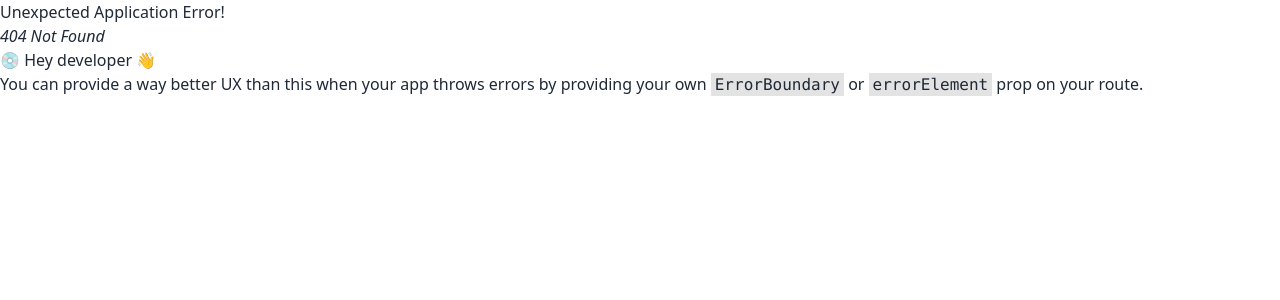
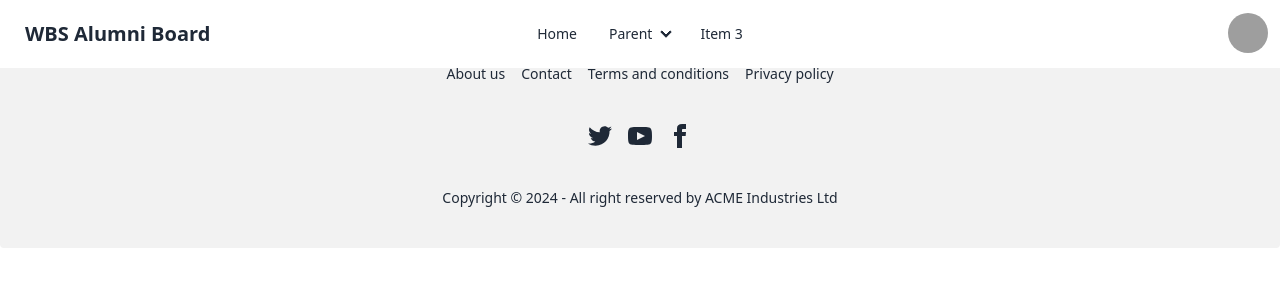
Before and after one commit to GerdBraun/WBS-Alumni-Board, a React (Vite) app: page /login in a window 1280 px wide. Before the commit this address had no page. Shown: the top 300 px of the page. Built offline with nearby package versions, Linux system fonts and the light colour scheme; grey boxes are pictures that could not be loaded.

Commit message:
fixed router and added routing to signupForm and LoginForm

```diff
--- a/src/App.jsx
+++ b/src/App.jsx
@@ -2,19 +2,20 @@ import {
   createBrowserRouter,
   createRoutesFromElements,
   Route,
-  Outlet,
   RouterProvider,
 } from "react-router-dom";
 import Layout from "./components/general/Layout";
 import HomePage from "./components/general/HomePage";
+import SignupForm from "./components/authentication/SignupForm";
+import LoginForm from "./components/authentication/LoginForm";
 
 const App = () => {
   const router = createBrowserRouter(
     createRoutesFromElements(
       <Route path="/" element={<Layout />}>
-        <Route element={<Outlet />}>
-          <Route index element={<HomePage />} />
-        </Route>
+        <Route index element={<HomePage />} />
+        <Route path="/signUp" element={<SignupForm />} />
+        <Route path="/login" element={<LoginForm />} />
       </Route>
     )
   );
--- a/src/components/authentication/LoginForm.jsx
+++ b/src/components/authentication/LoginForm.jsx
@@ -1,5 +1,5 @@
 const LoginForm = () => {
-  return <div>LoginForm</div>;
+  return <div><h1>LoginForm</h1></div>;
 };
 
 export default LoginForm;
--- a/src/components/authentication/SignupForm.jsx
+++ b/src/components/authentication/SignupForm.jsx
@@ -1,5 +1,10 @@
 const SignupForm = () => {
-  return <div>SignupForm</div>;
+  return (
+    <>
+      <div>SignupForm</div>
+
+    </>
+  );
 };
 
 export default SignupForm;
--- a/src/components/general/Layout.jsx
+++ b/src/components/general/Layout.jsx
@@ -9,9 +9,9 @@ const Layout = () => {
   return (
     <ContextProvider>
       <Header />
-      <main>
+      <div className="container mx-auto">
         <Outlet />
-      </main>
+        </div>
       <Footer />
       <ToastContainer />
     </ContextProvider>
--- a/src/components/parts/Header.jsx
+++ b/src/components/parts/Header.jsx
@@ -1,7 +1,8 @@
+import { Link } from "react-router-dom";
 const Header = () => {
   return (
     <div className="relative">
-      <div className="navbar bg-base-100 fixed">
+      <div className="navbar bg-base-100  fixed ">
         <div className="navbar-start">
           <div className="dropdown">
             <div tabIndex={0} role="button" className="btn btn-ghost lg:hidden">
@@ -25,7 +26,7 @@ const Header = () => {
               className="menu menu-sm dropdown-content bg-base-100 rounded-box z-[1] mt-3 w-52 p-2 shadow"
             >
               <li>
-                <a>Item 1</a>
+                <Link to="/">Home</Link>
               </li>
               <li>
                 <a>Parent</a>
@@ -48,7 +49,7 @@ const Header = () => {
         <div className="navbar-center hidden lg:flex">
           <ul className="menu menu-horizontal px-1">
             <li>
-              <a>Item 1</a>
+              <Link to="/">Home</Link>
             </li>
             <li>
               <details>
@@ -87,10 +88,10 @@ const Header = () => {
               className="menu menu-sm dropdown-content bg-base-100 rounded-box z-[1] mt-3 w-28 p-2 shadow"
             >
               <li>
-                <a>Profile</a>
+                <Link to="/signUp">Sign Up</Link>
               </li>
               <li>
-                <a>Log out</a>
+                <Link to="/login">Login</Link>
               </li>
             </ul>
           </div>
```
